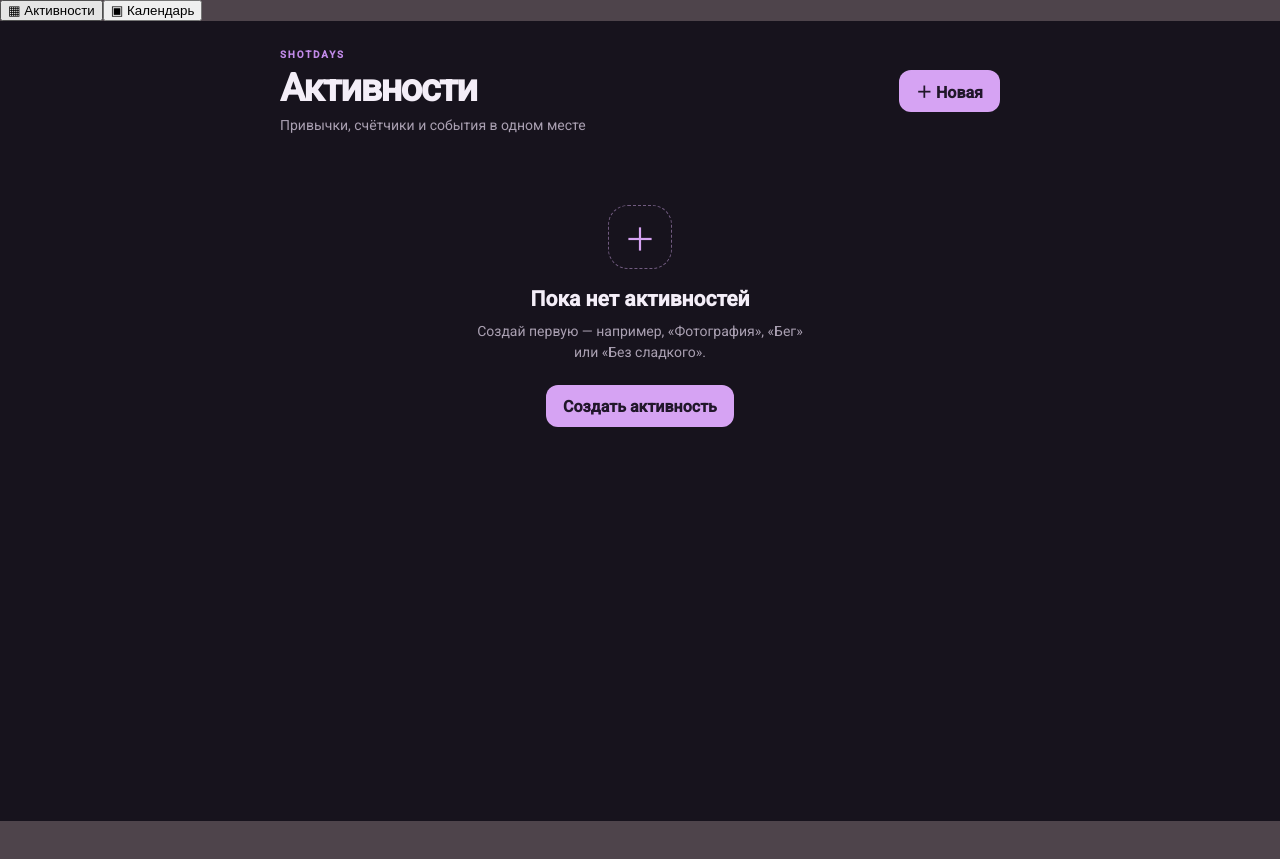
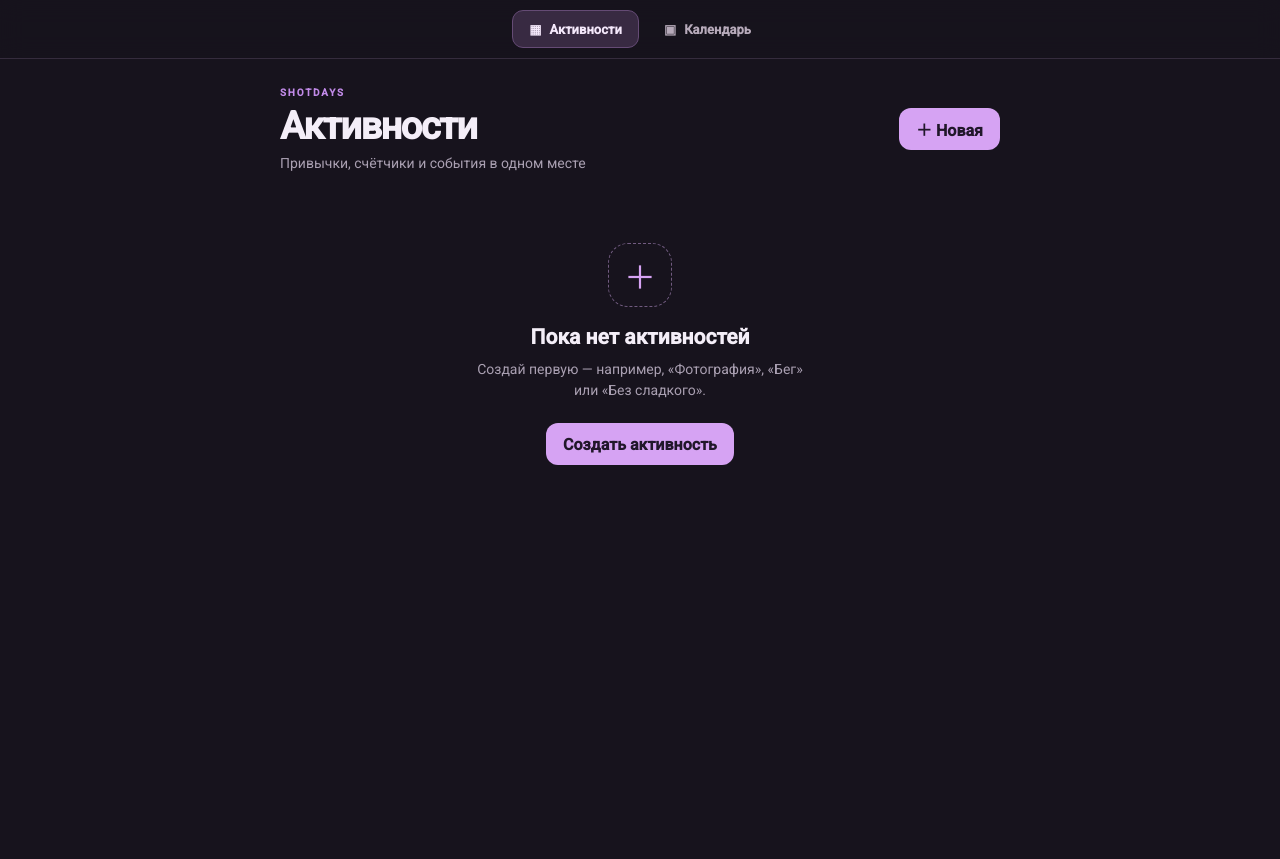
Before and after one commit to alexeymerkuryev/alexeymerkuryev.github.io, an Angular app: page / in a window 1280 px wide. Before the commit the page ends 821 px from the top, so only its background shows below. Built offline with nearby package versions, Linux system fonts and the light colour scheme.

Commit message:
Style app navigation

```diff
--- a/src/app/app.component.scss
+++ b/src/app/app.component.scss
@@ -0,0 +1,4 @@
+:host { display: block; min-height: 100dvh; background: #17131d; }
+.app-navigation { position: sticky; z-index: 10; top: 0; display: flex; justify-content: center; gap: 8px; padding: 10px 14px; border-bottom: 1px solid #352c3d; background: #17131df2; backdrop-filter: blur(12px); }
+.app-navigation button { display: inline-flex; align-items: center; gap: 8px; min-height: 38px; padding: 0 16px; border: 1px solid transparent; border-radius: 11px; color: #b7aaba; background: transparent; font: inherit; font-size: 13px; font-weight: 650; cursor: pointer; }
+.app-navigation button.active { border-color: #654b75; color: #f4e8fb; background: #382a42; }
```
